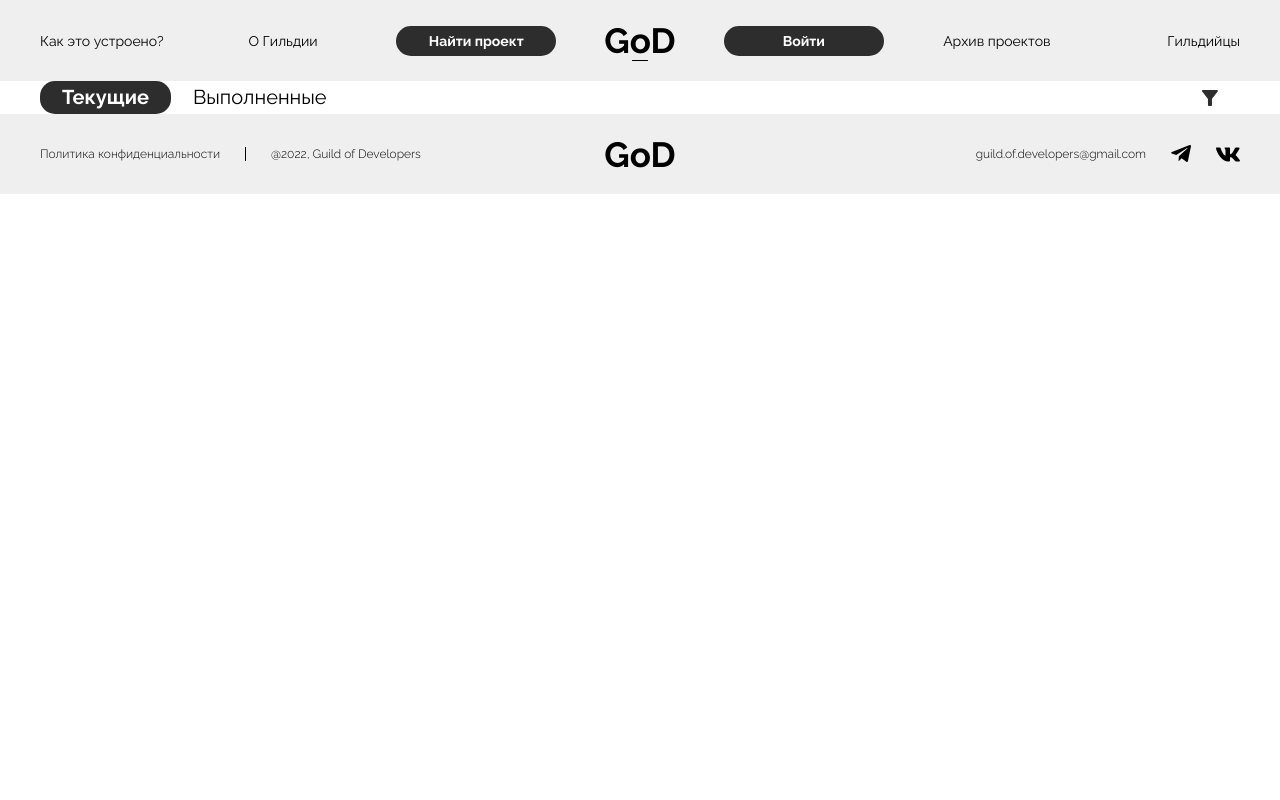
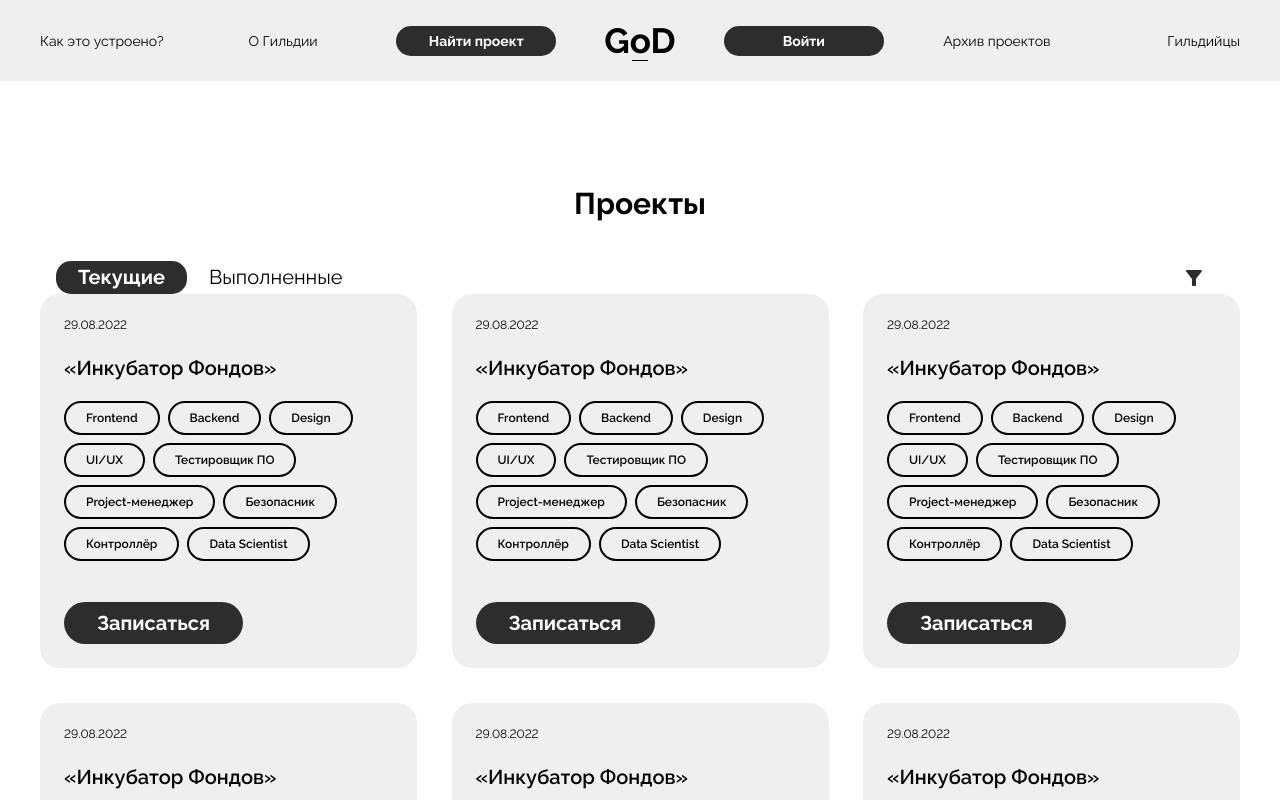
Before and after one commit to GuildOfDevelopers/guild-of-developers-frontend, a React (Create React App) app: page /currentProjects in a window 1280 px wide. Shown: the top 800 px of the page. Built offline with nearby package versions, Linux system fonts and the light colour scheme.

Commit message:
fix: wrapper padding-bottom

```diff
--- a/src/components/Projects/Project/style.tsx
+++ b/src/components/Projects/Project/style.tsx
@@ -74,10 +74,11 @@ export const CardDepartment = styled.li`
     return (
       toggle === dep &&
       css`
+        gap: 8px;
         font-weight: var(--fw-700);
         color: var(--color-white);
         background-color: var(--color-grey);
-        padding: 30px 8px;
+        padding: 22px 8px;
         border-radius: 15px;
         width: 100%;
       `
--- a/src/components/Projects/style.tsx
+++ b/src/components/Projects/style.tsx
@@ -5,7 +5,7 @@ export const Section = styled.section`
 `;
 
 export const Wrapper = styled.div`
-  padding-block: 105px;
+  padding-block: 105px 173px;
 `;
 
 export const Title = styled.h2`
--- a/src/pages/currentProjects/index.tsx
+++ b/src/pages/currentProjects/index.tsx
@@ -1,10 +1,10 @@
 import React, { FC } from 'react';
-import Filter from '../../components/Filter';
+import Projects from '../../components/Projects';
 
 const CurrentProjects: FC = () => {
   return (
     <>
-      <Filter />
+      <Projects page={'projects'} />
     </>
   );
 };
```
